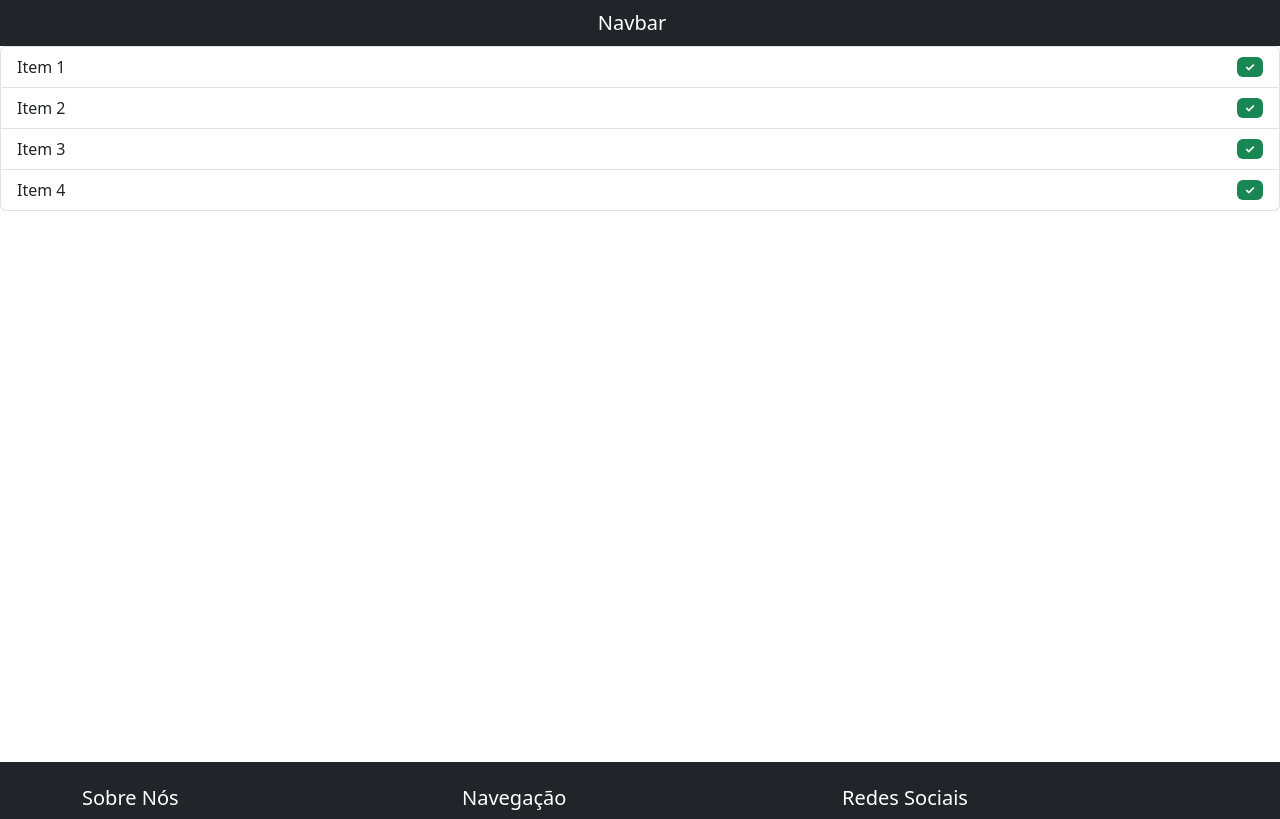
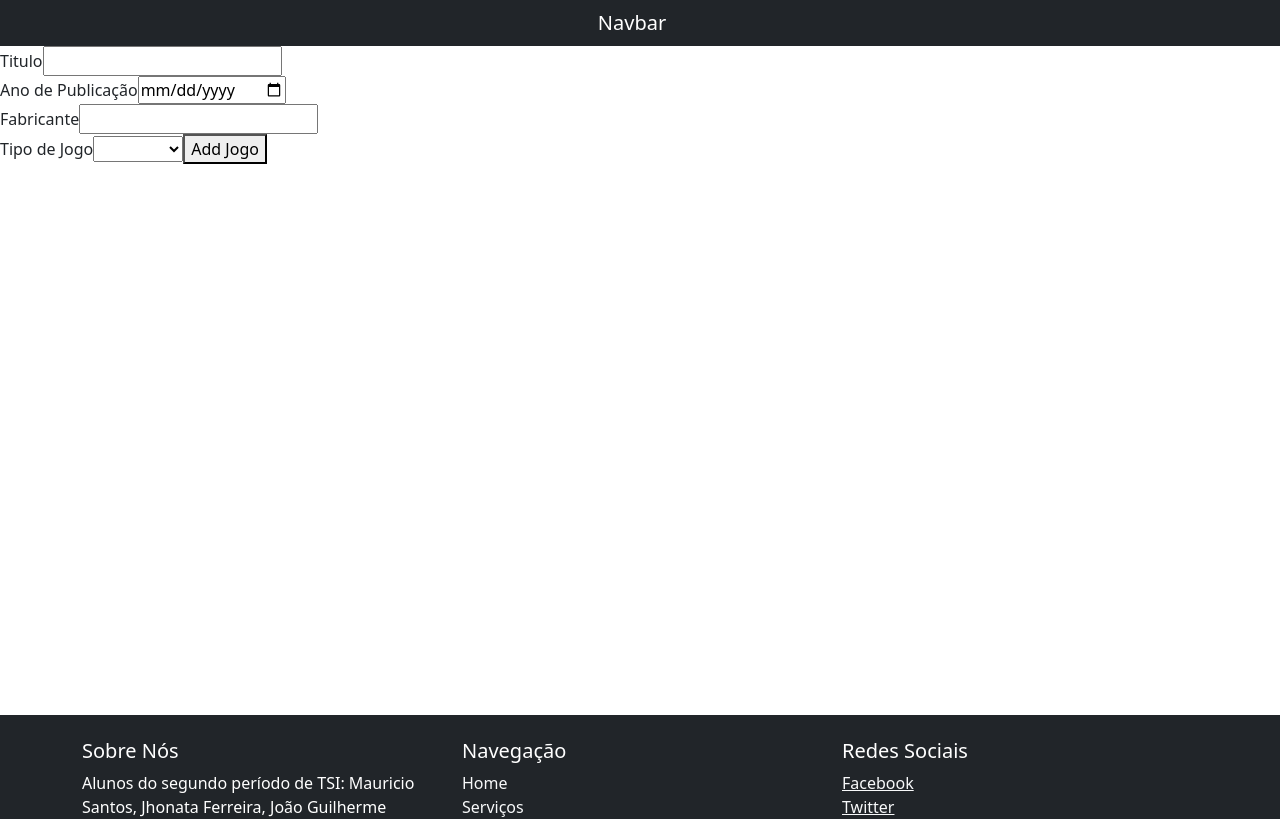
Before and after one commit to JhonataFerreira95/POO_IFRN, an Angular app: page / in a window 1280 px wide. Shown: the top 819 px of the page. Built offline with nearby package versions, Linux system fonts and the light colour scheme.

Commit message:
adc o corpo ao app e resolvido o decorator

```diff
--- a/src/app/app.component.html
+++ b/src/app/app.component.html
@@ -1,12 +1,7 @@
 <app-nav></app-nav>
 
-<ul class="list-group">
-    <li
-      *ngFor="let entrada of entradas"
-      class="list-group-item d-flex justify-content-between align-items-center">
-      {{ entrada }}
-      <span class="badge bg-success">✓</span>
-    </li>
-  </ul>
+
+<app-corpo></app-corpo>
+
 
   <app-foot></app-foot>
--- a/src/app/app.component.ts
+++ b/src/app/app.component.ts
@@ -6,6 +6,7 @@ import { NavComponent } from './nav/nav.component';
 import { NgFor } from '@angular/common';
 import { Biblioteca } from './biblioteca';
 import { JogoTabuleiro } from './jogo-tabuleiro';
+import { CorpoComponent } from './corpo/corpo.component';
 
 @Component({
   selector: 'app-root',
@@ -15,7 +16,8 @@ import { JogoTabuleiro } from './jogo-tabuleiro';
     FormsModule,
     FootComponent,
     NavComponent,
-    NgFor
+    NgFor,
+    CorpoComponent
   ],
   templateUrl: './app.component.html',
   styleUrls: ['./app.component.css']
--- a/src/app/corpo/corpo.component.ts
+++ b/src/app/corpo/corpo.component.ts
@@ -4,6 +4,7 @@ import { Jogo } from '../jogo';
 import { JogoTabuleiro } from '../jogo-tabuleiro';
 import { JogoCarta } from '../jogo-carta';
 import { FormsModule } from '@angular/forms';
+import { NgFor } from '@angular/common';
 
 @Component({
   selector: 'app-corpo',
```
